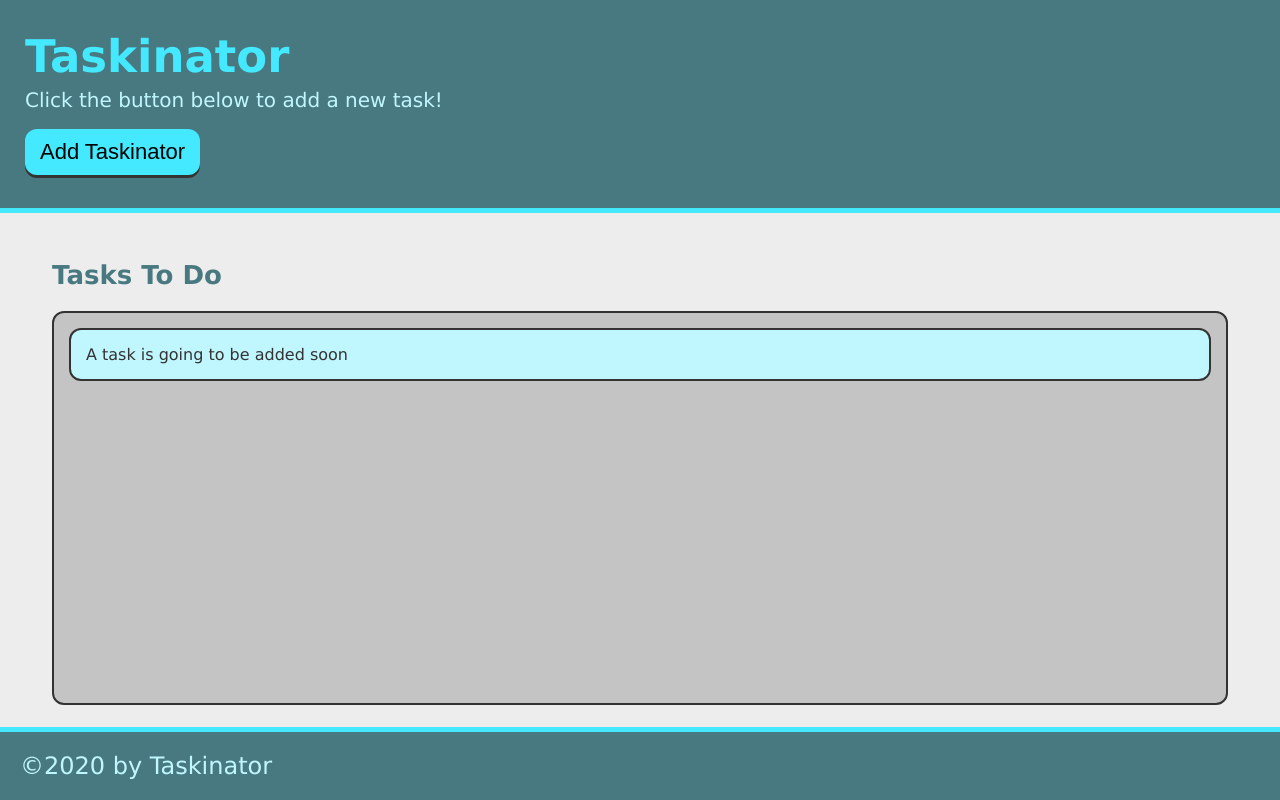
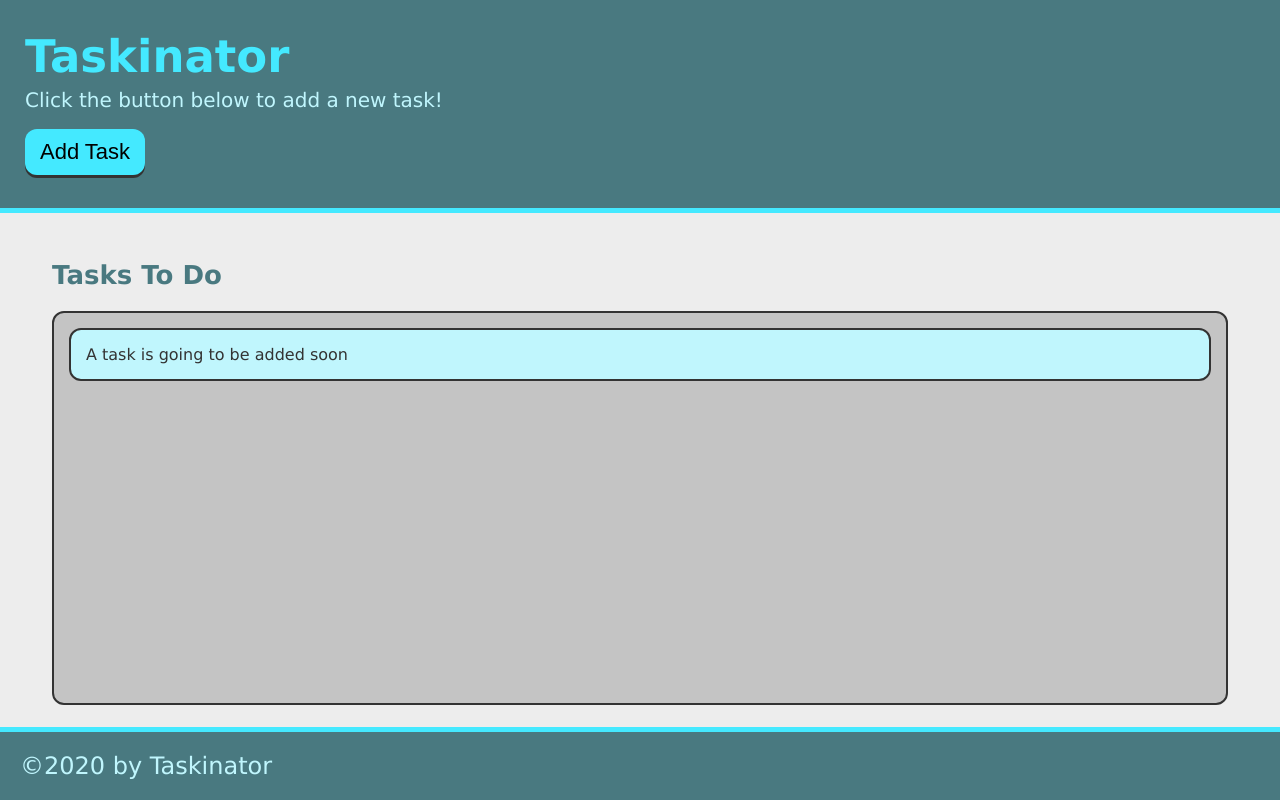
Before and after one commit to PhuongHoang68/taskinator, a plain HTML site: page index.html in a window 1280 px wide. Drawn offline with Linux system fonts and the light colour scheme.

Commit message:
building the taskinator

```diff
--- a/assets/js/script.js
+++ b/assets/js/script.js
@@ -0,0 +1,2 @@
+var buttonEl = document.querySelector("#save-task");
+console.log(buttonEl);
--- a/index.html
+++ b/index.html
@@ -11,7 +11,7 @@
     <header>
         <h1 class="page-title">Taskinator</h1>
         <p>Click the button below to add a new task!</p>
-        <button class="btn">Add Taskinator</button>
+        <button class="btn" id="save-task">Add Task</button>
     </header>
     <main class="page-content">
         <section class="task-list-wrapper">
```
